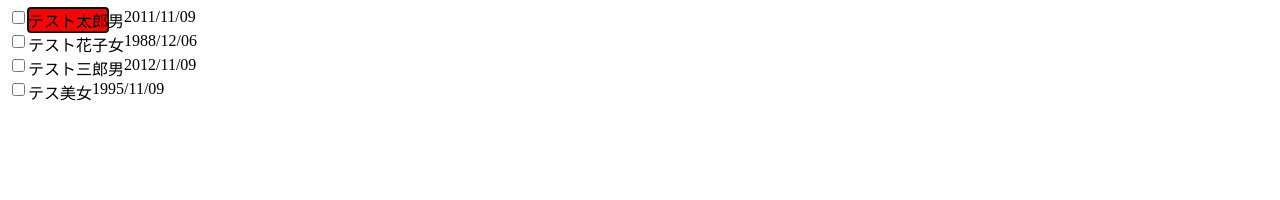
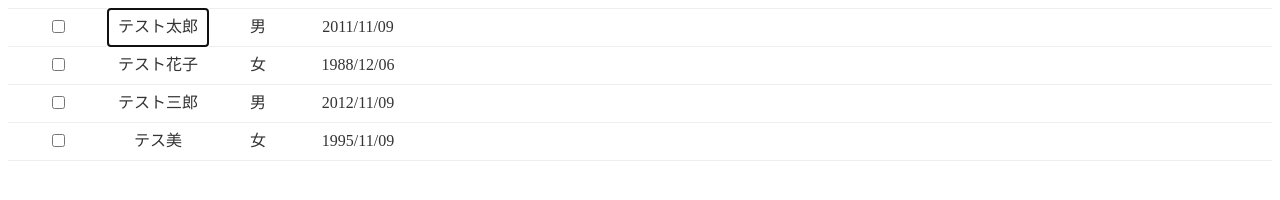
Before and after one commit to 8845musign/accessible-data-grid, a React app: page public/index.html in a window 1280 px wide. Built offline with nearby package versions, Linux system fonts and the light colour scheme.

Commit message:
fix style

```diff
--- a/public/index.html
+++ b/public/index.html
@@ -6,12 +6,29 @@
   <title>Data Grid</title>
 
   <style>
-    div:focus {
-      background: red;
+    html {
+      color: #333;
+    }
+
+    .grid {
+      border-top: 1px solid #eceeef;
+      border-bottom: 1px solid #eceeef;
     }
 
     .row {
       display: flex;
+    }
+
+    .row + .row {
+      border-top: 1px solid #eceeef;
+    }
+
+    .cell {
+      flex: 0 0 100px;
+      text-align: center;
+      line-height: 1.25;
+      padding-top: 0.5em;
+      padding-bottom: 0.5em;
     }
   </style>
 </head>
```
